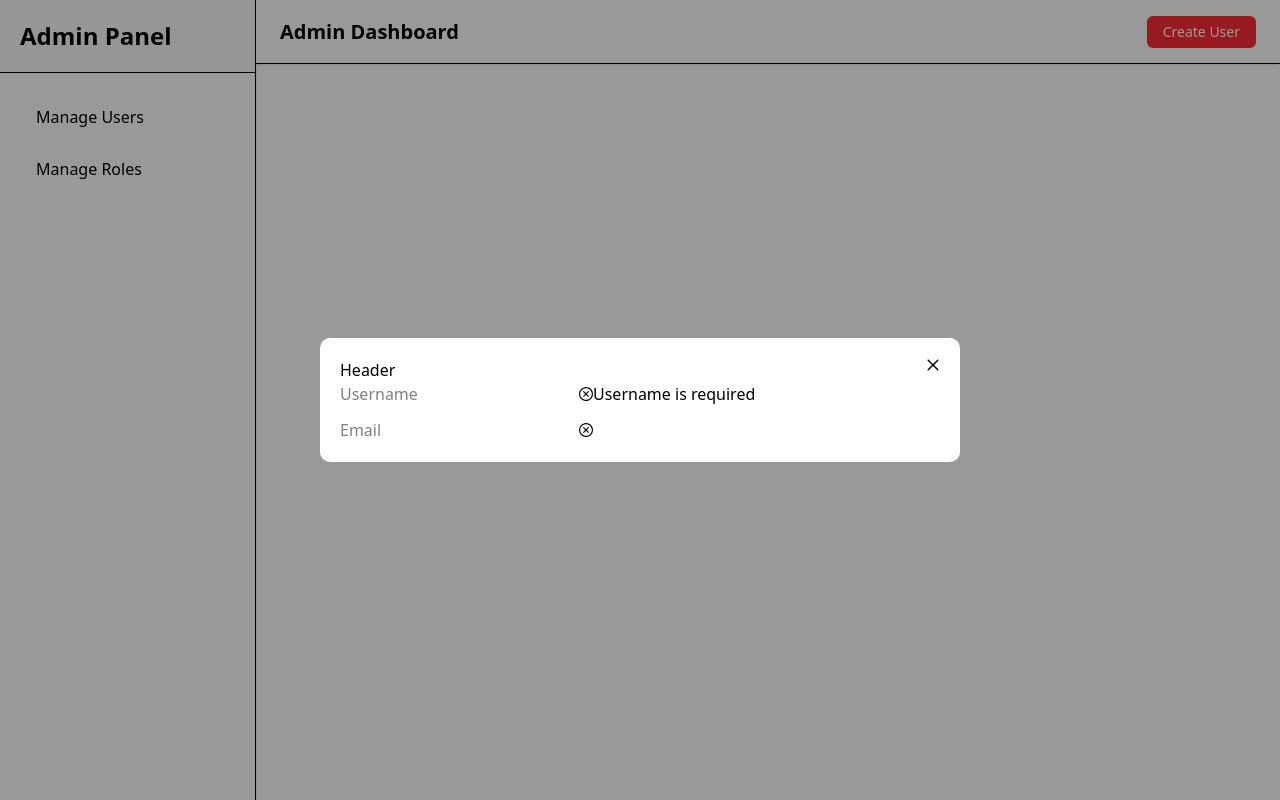
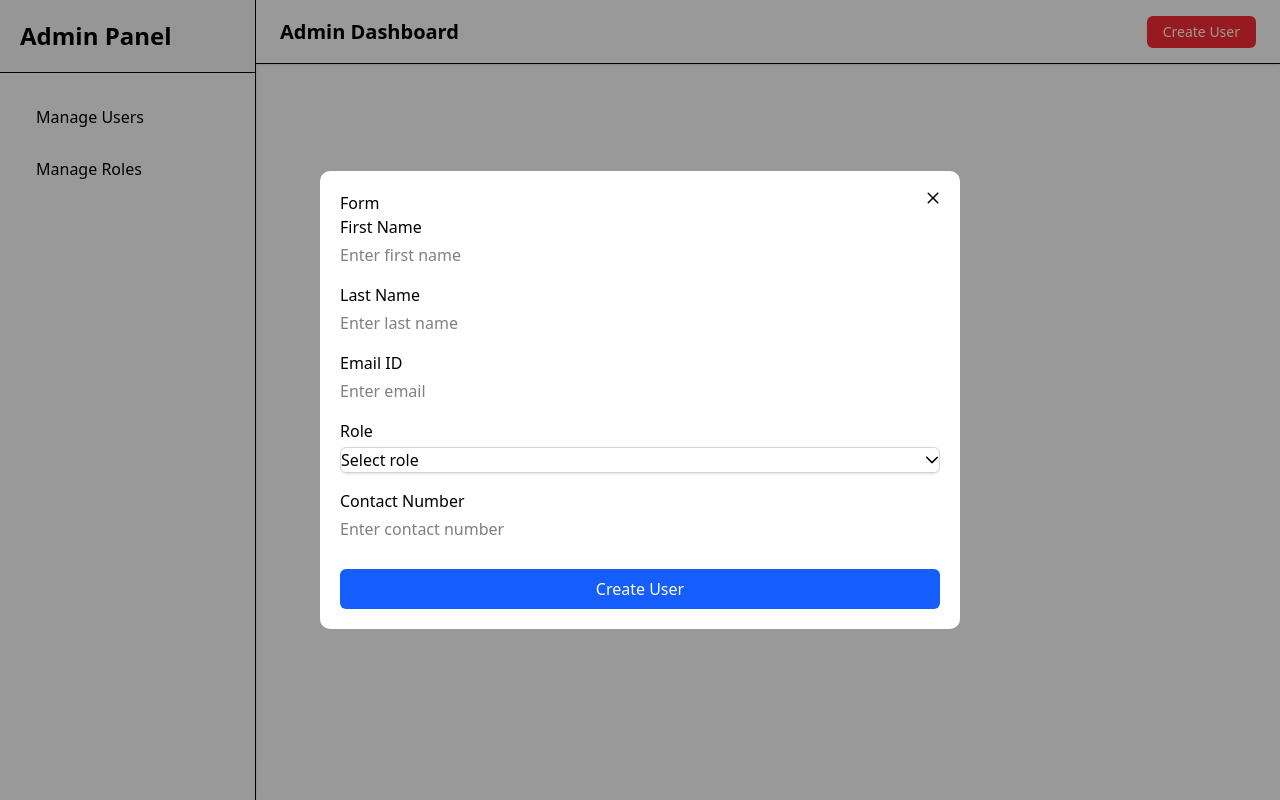
Before and after one commit to naresh043/management-dashboard, a React (Vite) app in the folder frontend/: page / in a window 1280 px wide. Both pictures are taken after a click on the button "Create User". Built offline with nearby package versions, Linux system fonts and the light colour scheme.

Commit message:
Implement user creation form with validation and integrate into header component

```diff
--- a/frontend/src/components/layout/Headder.jsx
+++ b/frontend/src/components/layout/Headder.jsx
@@ -1,9 +1,9 @@
 import { Menu, UserStar } from "lucide-react";
 import { useState } from "react";
 import { Dialog } from "primereact/dialog";
-import { Message } from "primereact/message";
-import { InputText } from "primereact/inputtext";
-import "../../styles/header.css"
+import "../../styles/header.css";
+import Form from "../../utils/Form";
+
 export default function Header({ toggleSidebar }) {
   const [diplayCreateUSer, setDisplayCredateUser] = useState(false);
   return (
@@ -31,7 +31,7 @@ export default function Header({ toggleSidebar }) {
         <Dialog
           className="dialog-form"
           maskClassName="bg-black/80"
-          header="Header"
+          header="Form"
           visible={diplayCreateUSer}
           draggable={false}
           style={{ width: "50vw" }}
@@ -40,30 +40,7 @@ export default function Header({ toggleSidebar }) {
             setDisplayCredateUser(false);
           }}
         >
-          <div className="card">
-            <div className="flex flex-wrap align-items-center mb-3 gap-2">
-              <label htmlFor="username" className="p-hidden-accessible">
-                Username
-              </label>
-              <InputText
-                id="username"
-                placeholder="Username"
-                className="p-invalid mr-2"
-              />
-              <Message severity="error" text="Username is required" />
-            </div>
-            <div className="flex flex-wrap align-items-center gap-2">
-              <label htmlFor="email" className="p-hidden-accessible">
-                Email
-              </label>
-              <InputText
-                id="email"
-                placeholder="Email"
-                className="p-invalid mr-2"
-              />
-              <Message severity="error" />
-            </div>
-          </div>
+         <Form onSuccess={() => setDisplayCredateUser(false)}/>
         </Dialog>
       </div>
     </header>
--- /dev/null
+++ b/frontend/src/utils/Form.jsx
@@ -0,0 +1,171 @@
+import { useState } from "react";
+import { Dropdown } from "primereact/dropdown";
+import { InputText } from "primereact/inputtext";
+import { Button } from "primereact/button";
+import { Message } from "primereact/message";
+
+function Form({ onSuccess }) {
+  const [formData, setFormData] = useState({
+    firstName: "",
+    lastName: "",
+    email: "",
+    role: "",
+    contact: "",
+  });
+
+  const [errors, setErrors] = useState({});
+
+  const handleChange = (field, value) => {
+    setFormData((prev) => ({ ...prev, [field]: value }));
+
+    // live remove error when typing
+    setErrors((prev) => ({ ...prev, [field]: "" }));
+  };
+
+  // VALIDATION
+  const validate = () => {
+    const newErrors = {};
+
+    if (!formData.firstName.trim())
+      newErrors.firstName = "First name is required";
+
+    if (!formData.lastName.trim())
+      newErrors.lastName = "Last name is required";
+
+    if (!formData.email.trim())
+      newErrors.email = "Email is required";
+    else if (!/\S+@\S+\.\S+/.test(formData.email))
+      newErrors.email = "Enter a valid email";
+
+    if (!formData.role)
+      newErrors.role = "Role is required";
+
+    if (!formData.contact.trim())
+      newErrors.contact = "Contact number is required";
+    else if (!/^\d{10}$/.test(formData.contact))
+      newErrors.contact = "Enter a valid 10-digit number";
+
+    setErrors(newErrors);
+    return Object.keys(newErrors).length === 0;
+  };
+
+  // SUBMIT
+  const handleSubmit = async () => {
+    if (!validate()) return;
+
+    try {
+      const res = await fetch("http://localhost:5000/users", {
+        method: "POST",
+        headers: { "Content-Type": "application/json" },
+        body: JSON.stringify(formData),
+      });
+
+      if (!res.ok) throw new Error("Failed to create user");
+
+      setFormData({
+        firstName: "",
+        lastName: "",
+        email: "",
+        role: "",
+        contact: "",
+      });
+
+      if (onSuccess) onSuccess();
+
+      alert("User created successfully!");
+    } catch (err) {
+      alert("Failed to create user");
+      console.error(err);
+    }
+  };
+
+  return (
+    <div className="card space-y-4">
+
+      {/* First Name */}
+      <div className="flex flex-col gap-1">
+        <label className="font-medium">First Name</label>
+        <InputText
+          value={formData.firstName}
+          onChange={(e) => handleChange("firstName", e.target.value)}
+          placeholder="Enter first name"
+          className={`w-full ${errors.firstName ? "p-invalid" : ""}`}
+        />
+        {errors.firstName && (
+          <Message severity="error" text={errors.firstName} />
+        )}
+      </div>
+
+      {/* Last Name */}
+      <div className="flex flex-col gap-1">
+        <label className="font-medium">Last Name</label>
+        <InputText
+          value={formData.lastName}
+          onChange={(e) => handleChange("lastName", e.target.value)}
+          placeholder="Enter last name"
+          className={`w-full ${errors.lastName ? "p-invalid" : ""}`}
+        />
+        {errors.lastName && (
+          <Message severity="error" text={errors.lastName} />
+        )}
+      </div>
+
+      {/* Email */}
+      <div className="flex flex-col gap-1">
+        <label className="font-medium">Email ID</label>
+        <InputText
+          value={formData.email}
+          onChange={(e) => handleChange("email", e.target.value)}
+          placeholder="Enter email"
+          className={`w-full ${errors.email ? "p-invalid" : ""}`}
+        />
+        {errors.email && <Message severity="error" text={errors.email} />}
+      </div>
+
+      {/* Role */}
+      <div className="flex flex-col gap-1">
+        <label className="font-medium">Role</label>
+        <Dropdown
+          value={formData.role}
+          onChange={(e) => handleChange("role", e.value)}
+          placeholder="Select role"
+          options={[
+            { label: "Admin", value: "Admin" },
+            { label: "User", value: "User" },
+            { label: "Manager", value: "Manager" },
+          ]}
+          className={`w-full border rounded-md shadow-sm ${
+            errors.role ? "border-red-500" : "border-gray-300"
+          }`}
+          panelClassName="p-2"
+        />
+        {errors.role && <Message severity="error" text={errors.role} />}
+      </div>
+
+      {/* Contact Number */}
+      <div className="flex flex-col gap-1">
+        <label className="font-medium">Contact Number</label>
+        <InputText
+          value={formData.contact}
+          onChange={(e) => handleChange("contact", e.target.value)}
+          placeholder="Enter contact number"
+          className={`w-full ${errors.contact ? "p-invalid" : ""}`}
+        />
+        {errors.contact && (
+          <Message severity="error" text={errors.contact} />
+        )}
+      </div>
+
+      {/* Submit */}
+      <div className="pt-3">
+        <Button
+          label="Create User"
+          onClick={handleSubmit}
+          className="w-full bg-blue-600 text-white hover:bg-blue-700 rounded-md py-2"
+        />
+      </div>
+    </div>
+  );
+}
+
+export default Form;
```
Also changed, not shown: 1 other file (tests, documents, lock files or other folders).
